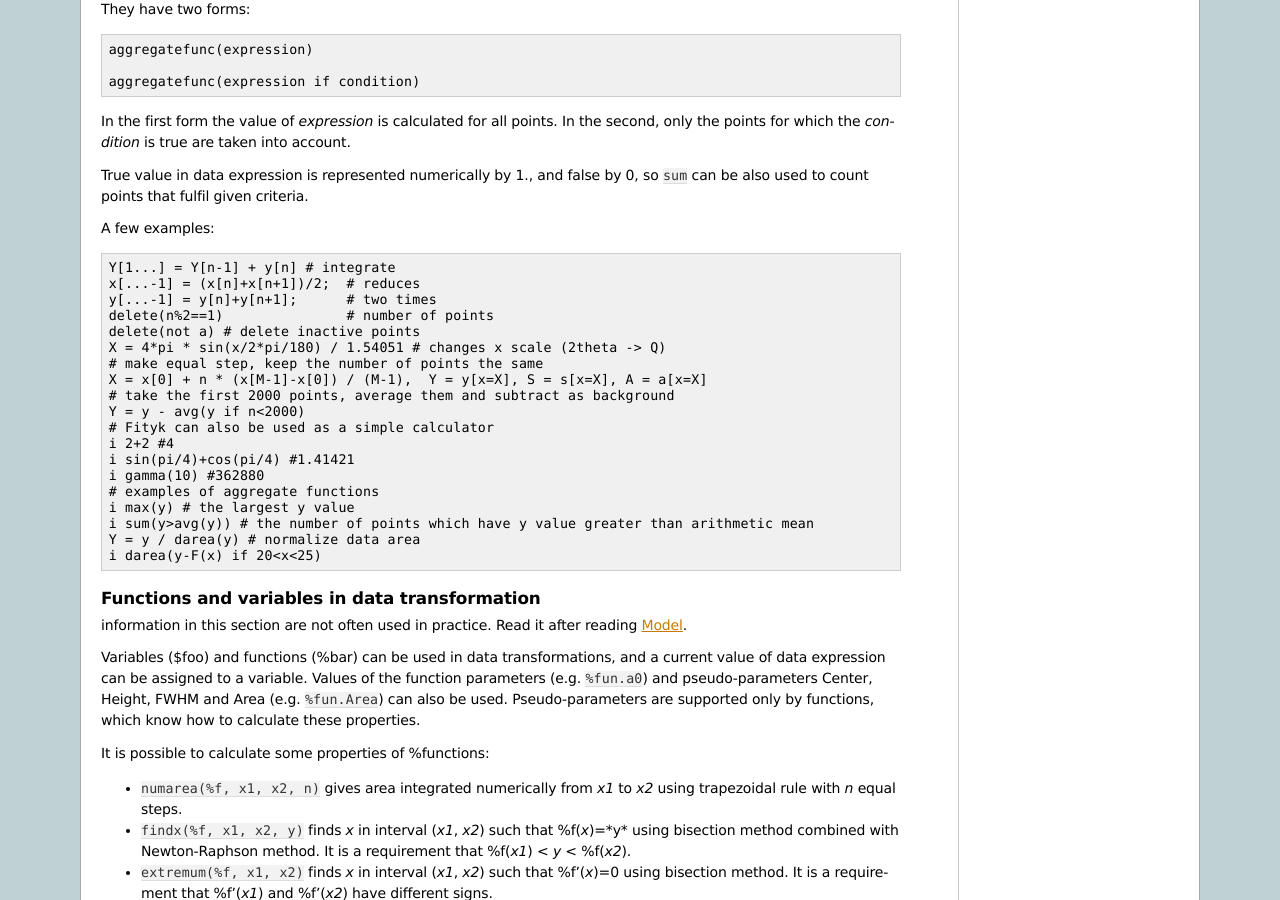
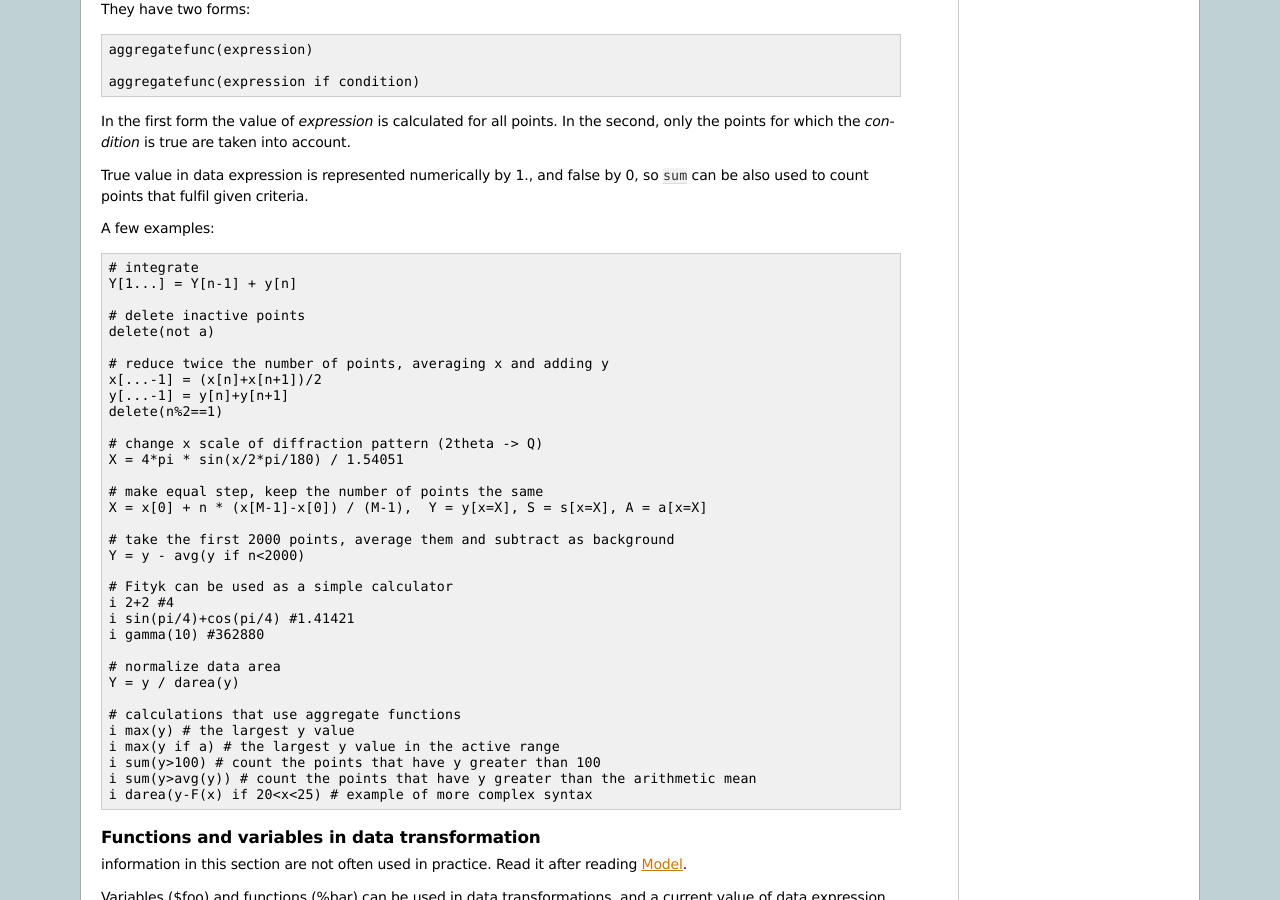
Before and after one commit to wojdyr/fityk, a Sphinx documentation site: the page built from doc/ref.rst, in a window 1280 px wide and 900 px high, scrolled down 5680 px. Built offline with Sphinx 7.4.7, drawn with Linux system fonts in a browser that asks for light colours; formulas are drawn with MathJax 3.

Commit message:
minor changes in docs

```diff
--- a/doc/ref.rst
+++ b/doc/ref.rst
@@ -396,25 +396,40 @@ that fulfil given criteria.
 
 A few examples::
 
-    Y[1...] = Y[n-1] + y[n] # integrate
-    x[...-1] = (x[n]+x[n+1])/2;  # reduces
-    y[...-1] = y[n]+y[n+1];      # two times
-    delete(n%2==1)               # number of points
-    delete(not a) # delete inactive points
-    X = 4*pi * sin(x/2*pi/180) / 1.54051 # changes x scale (2theta -> Q)
+    # integrate
+    Y[1...] = Y[n-1] + y[n]
+
+    # delete inactive points
+    delete(not a)
+
+    # reduce twice the number of points, averaging x and adding y
+    x[...-1] = (x[n]+x[n+1])/2
+    y[...-1] = y[n]+y[n+1]
+    delete(n%2==1)
+
+    # change x scale of diffraction pattern (2theta -> Q)
+    X = 4*pi * sin(x/2*pi/180) / 1.54051
+
     # make equal step, keep the number of points the same
     X = x[0] + n * (x[M-1]-x[0]) / (M-1),  Y = y[x=X], S = s[x=X], A = a[x=X]
+
     # take the first 2000 points, average them and subtract as background
     Y = y - avg(y if n<2000)
-    # Fityk can also be used as a simple calculator
+
+    # Fityk can be used as a simple calculator
     i 2+2 #4
     i sin(pi/4)+cos(pi/4) #1.41421
     i gamma(10) #362880
-    # examples of aggregate functions
+
+    # normalize data area
+    Y = y / darea(y)
+
+    # calculations that use aggregate functions
     i max(y) # the largest y value
-    i sum(y>avg(y)) # the number of points which have y value greater than arithmetic mean
-    Y = y / darea(y) # normalize data area
-    i darea(y-F(x) if 20<x<25)
+    i max(y if a) # the largest y value in the active range
+    i sum(y>100) # count the points that have y greater than 100
+    i sum(y>avg(y)) # count the points that have y greater than the arithmetic mean
+    i darea(y-F(x) if 20<x<25) # example of more complex syntax
 
 .. _funcindt:
 
```
Also changed, not shown: 2 other files.
